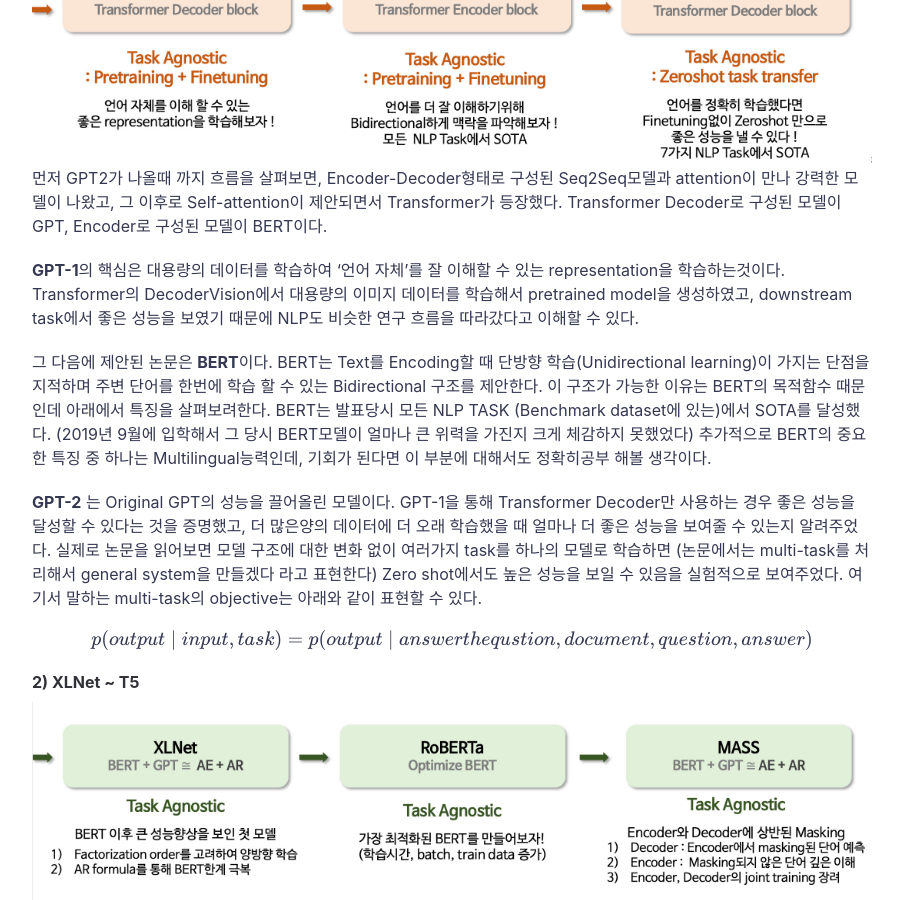
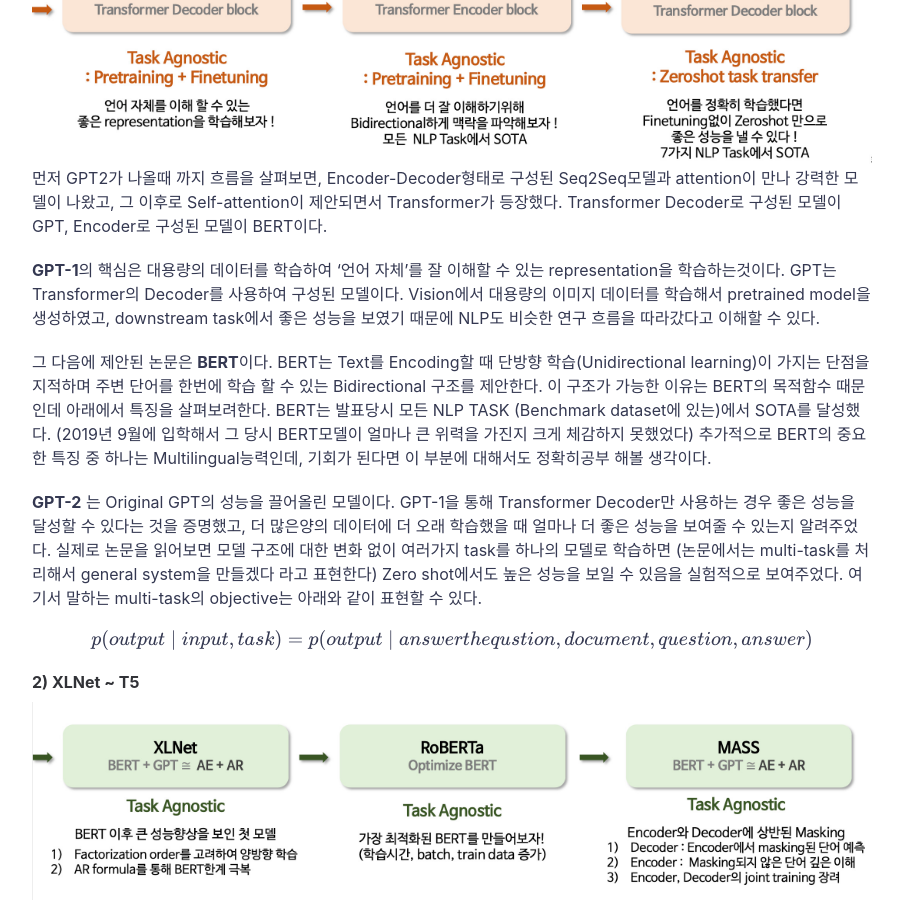
Before and after one commit to yukyunglee/yukyunglee.github.io, a Jekyll site: the page built from _posts/2020-01-23-Transformer-to-T5-1.md, in a window 1280 px wide and 900 px high, scrolled down 1277 px. Shown: the whole window, without its empty margins (188-1091 px from the left). Built offline with Jekyll 4.4.1, drawn with Linux system fonts in a browser that asks for light colours; formulas are drawn with MathJax 3; comment, search, counter and statistics services are not loaded; some of the changed text lies outside the part shown.

Commit message:
fix typo

```diff
--- a/_posts/2020-01-23-Transformer-to-T5-1.md
+++ b/_posts/2020-01-23-Transformer-to-T5-1.md
@@ -32,7 +32,7 @@ NLP모델의 큰 흐름을 정리해보면 Task specific model이 제안되다
 
 
 
-**GPT-1**의 핵심은 대용량의 데이터를 학습하여 '언어 자체'를 잘 이해할 수 있는 representation을 학습하는것이다. Transformer의 DecoderVision에서 대용량의 이미지 데이터를 학습해서 pretrained model을 생성하였고, downstream task에서 좋은 성능을 보였기 때문에 NLP도 비슷한 연구 흐름을 따라갔다고 이해할 수 있다.
+**GPT-1**의 핵심은 대용량의 데이터를 학습하여 '언어 자체'를 잘 이해할 수 있는 representation을 학습하는것이다. GPT는 Transformer의 Decoder를 사용하여 구성된 모델이다. Vision에서 대용량의 이미지 데이터를 학습해서 pretrained model을 생성하였고, downstream task에서 좋은 성능을 보였기 때문에 NLP도 비슷한 연구 흐름을 따라갔다고 이해할 수 있다.
 
 
 
@@ -41,7 +41,6 @@ NLP모델의 큰 흐름을 정리해보면 Task specific model이 제안되다
 
 
 **GPT-2** 는 Original GPT의 성능을 끌어올린 모델이다. GPT-1을 통해 Transformer Decoder만 사용하는 경우 좋은 성능을 달성할 수 있다는 것을 증명했고, 더 많은양의 데이터에 더 오래 학습했을 때 얼마나 더 좋은 성능을 보여줄 수 있는지 알려주었다. 실제로 논문을 읽어보면 모델 구조에 대한 변화 없이 여러가지 task를 하나의 모델로 학습하면 (논문에서는 multi-task를 처리해서 general system을 만들겠다 라고 표현한다) Zero shot에서도 높은 성능을 보일 수 있음을 실험적으로 보여주었다. 여기서 말하는 multi-task의 objective는 아래와 같이 표현할 수 있다.
-
 
 $$
 p(output \mid input, task)= p(output \mid answer the qustion, document, question, answer)
```
Also changed, not shown: _posts/2020-01-25-Transformer-to-T5-2.md (+6 -9 lines).
